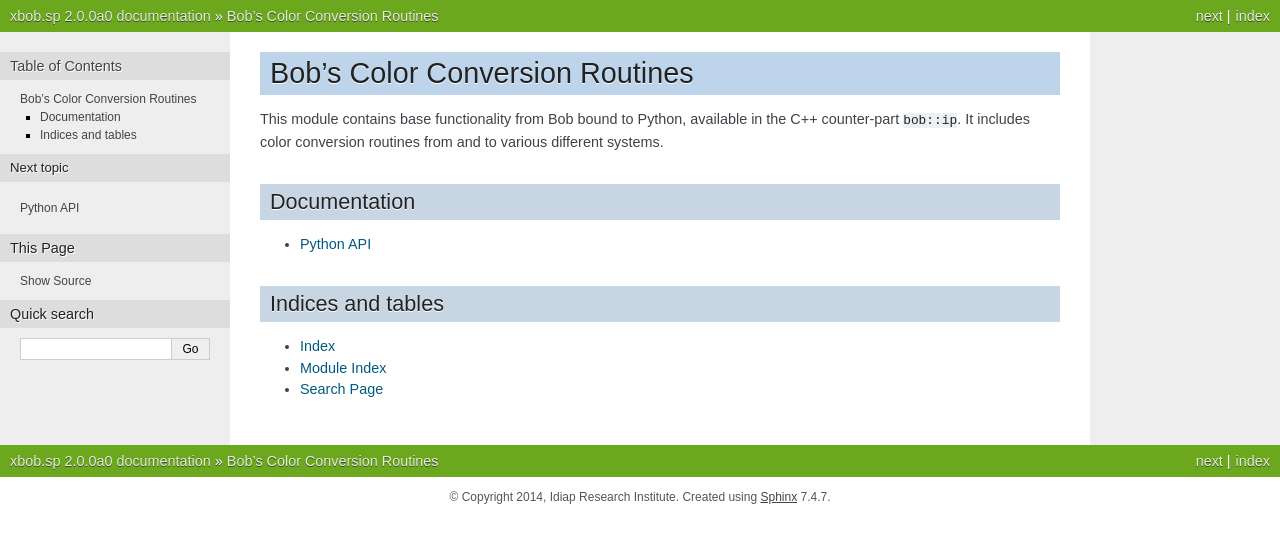
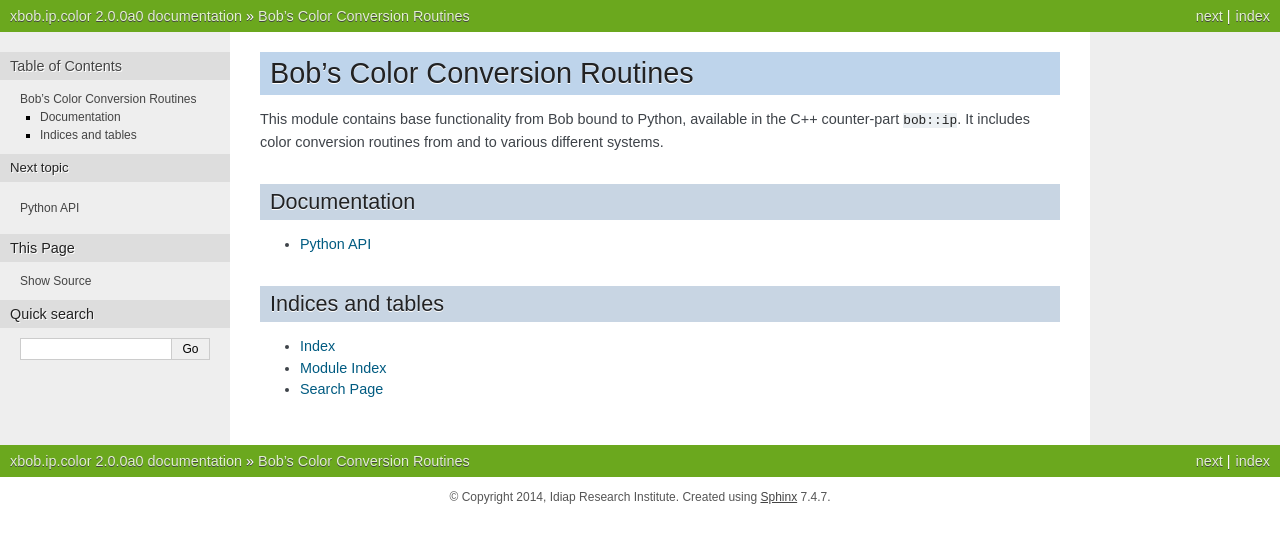
Before and after one commit to bioidiap/bob.ip.color, a Sphinx documentation site: the page built from doc/index.rst, in a window 1280 px wide. Shown: the top 543 px of the page. Built offline with Sphinx 7.4.7, drawn with Linux system fonts in a browser that asks for light colours; formulas are drawn with MathJax 3.

```diff
--- a/doc/conf.py
+++ b/doc/conf.py
@@ -58,12 +58,12 @@ source_suffix = '.rst'
 master_doc = 'index'
 
 # General information about the project.
-project = u'xbob.sp'
+project = u'xbob.ip.color'
 import time
 copyright = u'%s, Idiap Research Institute' % time.strftime('%Y')
 
 # Grab the setup entry
-distribution = pkg_resources.require('xbob.sp')[0]
+distribution = pkg_resources.require('xbob.ip.color')[0]
 
 # The version info for the project you're documenting, acts as replacement for
 # |version| and |release|, also used in various other places throughout the
@@ -129,7 +129,7 @@ if sphinx.__version__ >= "1.0":
 #html_title = None
 
 # A shorter title for the navigation bar.  Default is the same as html_title.
-#html_short_title = 'xbob_sp'
+#html_short_title = 'xbob_ip_color'
 
 # The name of an image file (relative to this directory) to place at the top
 # of the sidebar.
@@ -187,7 +187,7 @@ html_static_path = ['_static']
 #html_file_suffix = None
 
 # Output file base name for HTML help builder.
-htmlhelp_basename = 'xbob_sp_doc'
+htmlhelp_basename = 'xbob_ip_color_doc'
 
 
 # -- Options for LaTeX output --------------------------------------------------
@@ -201,7 +201,7 @@ latex_font_size = '10pt'
 # Grouping the document tree into LaTeX files. List of tuples
 # (source start file, target name, title, author, documentclass [howto/manual]).
 latex_documents = [
-  ('index', 'xbob_sp.tex', u'Bob Signal Processing Routines',
+  ('index', 'xbob_ip_color.tex', u'Bob Color Conversion Utilities',
    u'Biometrics Group, Idiap Research Institute', 'manual'),
 ]
 
@@ -241,7 +241,7 @@ rst_epilog = """
 # One entry per manual page. List of tuples
 # (source start file, name, description, authors, manual section).
 man_pages = [
-    ('index', 'xbob_sp', u'Bob Signal Processing Routines Documentation', [u'Idiap Research Institute'], 1)
+    ('index', 'xbob_ip_color', u'Bob Color Conversion Utilities', [u'Idiap Research Institute'], 1)
 ]
 
 # Default processing flags for sphinx
```
